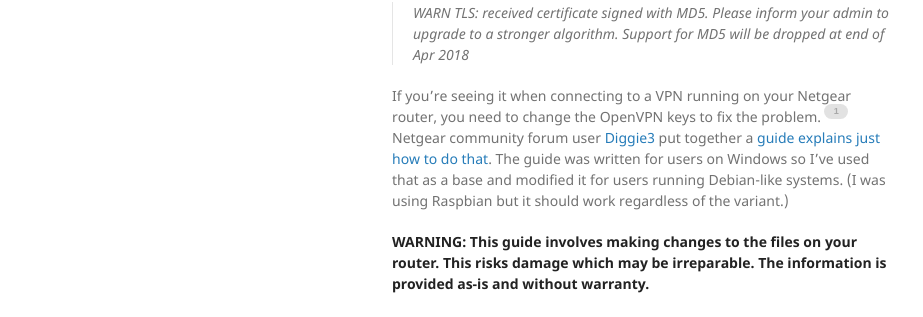
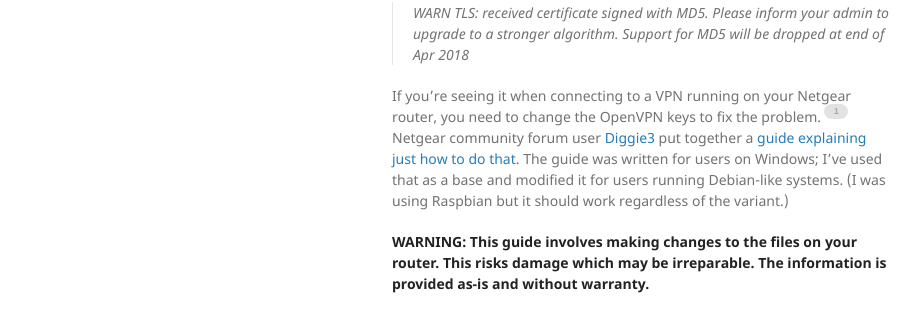
Before and after one commit to pyrmont/articles.inqk.net, a Jekyll site: the page built from _posts/2018-03-02-netgear-openvpn-keys.md, in a window 1280 px wide and 900 px high. Shown: the part 244-561 px from the top of the window, without its empty margins (178-1101 px from the left). Built offline with Jekyll 4.4.1, drawn with Linux system fonts in a browser that asks for light colours.

Commit message:
Fix typos.

```diff
--- a/_posts/2018-03-02-netgear-openvpn-keys.md
+++ b/_posts/2018-03-02-netgear-openvpn-keys.md
@@ -13,7 +13,7 @@ OpenVPN's iOS app recently started displaying the following warning for OpenVPN
 > stronger algorithm. Support for MD5 will be
 > dropped at end of Apr 2018
 
-If you're seeing it when connecting to a VPN running on your Netgear router, you need to change the OpenVPN keys to fix the problem.[^1] Netgear community forum user [Diggie3][dpp] put together a [guide explains just how to do that][drg]. The guide was written for users on Windows so I've used that as a base and modified it for users running Debian-like systems. (I was using Raspbian but it should work regardless of the variant.)
+If you're seeing it when connecting to a VPN running on your Netgear router, you need to change the OpenVPN keys to fix the problem.[^1] Netgear community forum user [Diggie3][dpp] put together a [guide explaining just how to do that][drg]. The guide was written for users on Windows; I've used that as a base and modified it for users running Debian-like systems. (I was using Raspbian but it should work regardless of the variant.)
 
 [dpp]: https://community.netgear.com/t5/user/viewprofilepage/user-id/187168
 
```
